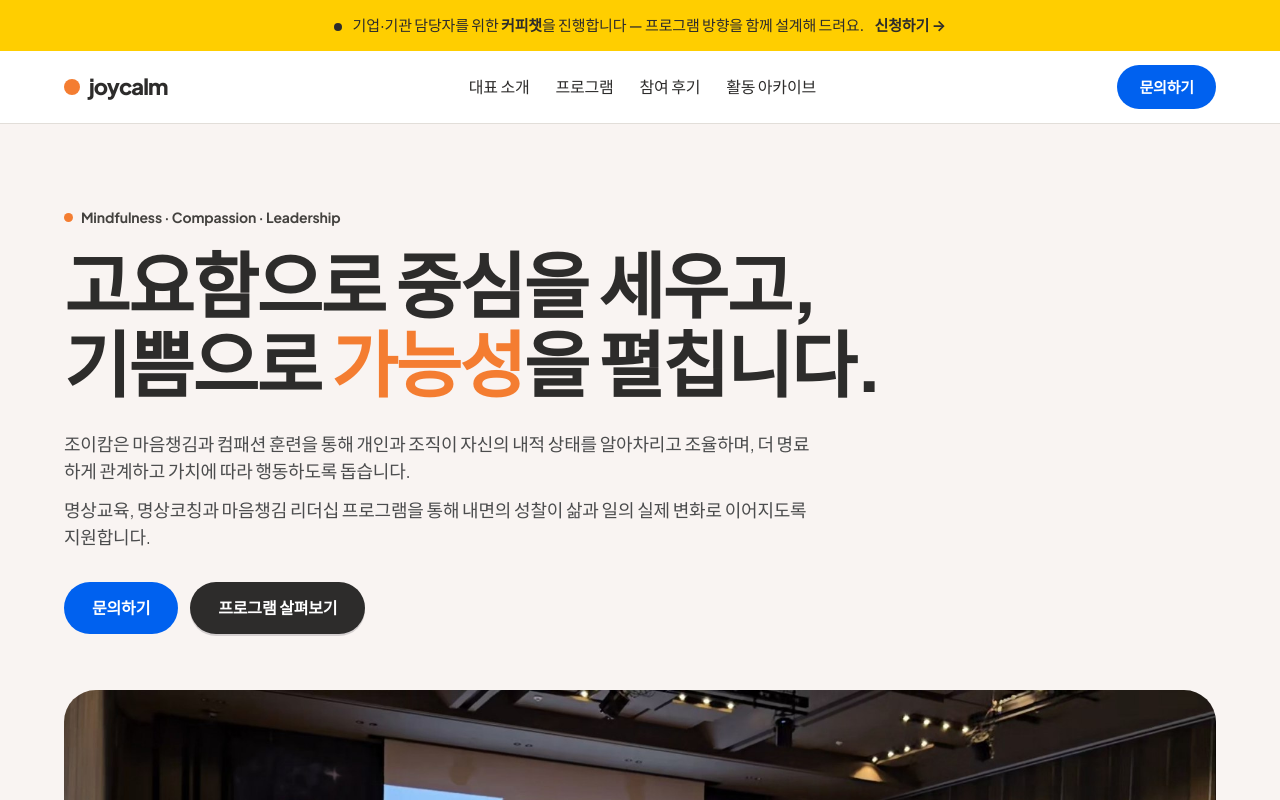
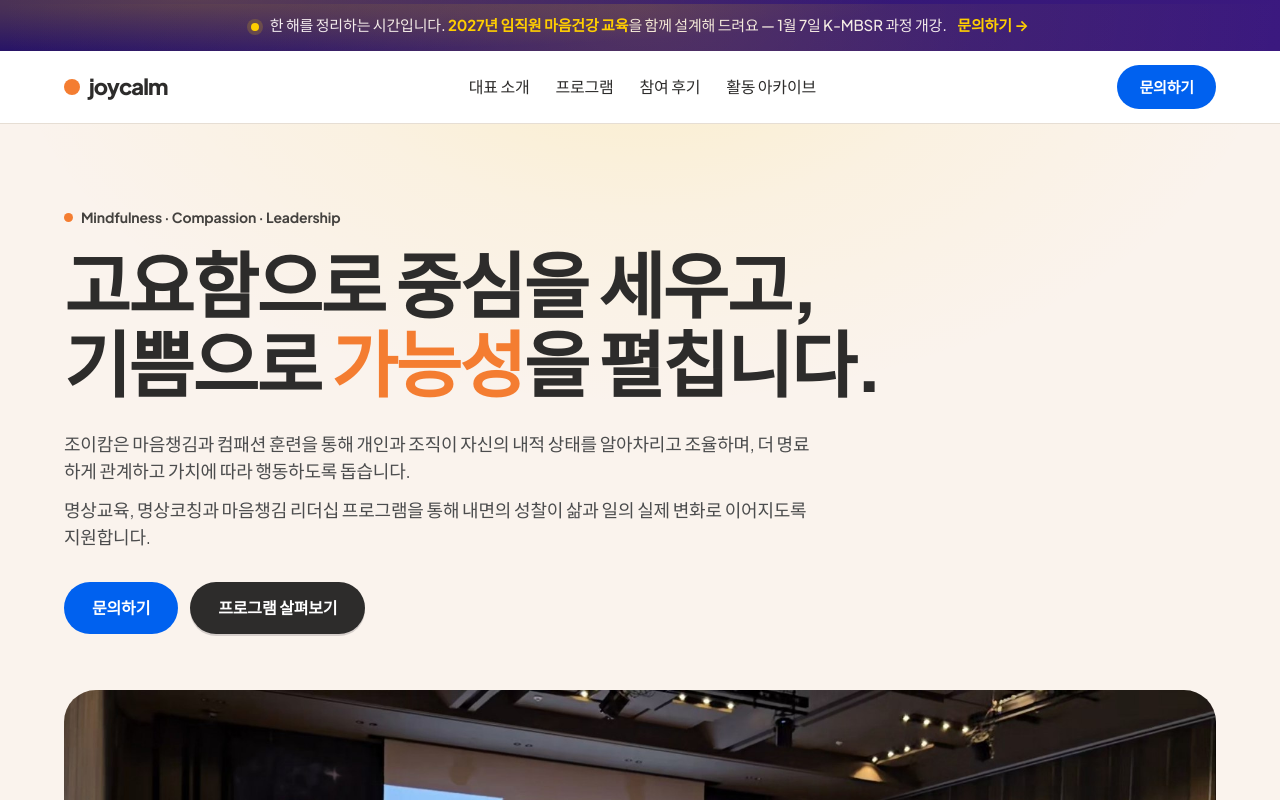
Before and after one commit to saddleppo-hub/joycalm-landing, a plain HTML site: page index.html in a window 1280 px wide. Shown: the top 800 px of the page. Drawn offline with Linux system fonts and the light colour scheme.

Commit message:
연말 시즌 테마 추가 — 겨울 저녁 톤, data-season 으로 토글
흔한 크리스마스 장식 대신 '한 해를 닫는 시간'이라는 맥락으로 접근.
새 색 없이 팔레트의 Deep Indigo / Twilight Violet / Sunbeam Yellow 만 사용.

- 배너: 노란 낮 -> 겨울 저녁 인디고, 문구를 내년 교육 계획 + 1월 7일
  K-MBSR 개강 안내로 교체 (연말이 기업 교육 계획 시기와 겹침)
- 히어로: 상단에 은은한 촛불빛 번짐
- 아카이브: '밤의 갤러리'로 전환, 한 해를 돌아보는 섹션으로 문구 보강
- 페이지 크림 바탕을 미세하게 따뜻하게

모든 규칙을 [data-season="yearend"] 아래 두어, 1월에 body 속성만
지우면 전부 원래대로 돌아옴.

Co-Authored-By: Claude Opus 5 <noreply@anthropic.com>

```diff
--- a/index.html
+++ b/index.html
@@ -133,14 +133,15 @@
 }
 </script>
 </head>
-<body>
+<!-- 연말 시즌 테마. 해가 바뀌면 data-season 속성만 지우면 원래대로 돌아옵니다. -->
+<body data-season="yearend">
 
 <!-- ══════════ 상단 안내 배너 ══════════ -->
 <div class="banner">
   <div class="banner-inner">
     <span class="banner-dot" aria-hidden="true"></span>
-    기업·기관 담당자를 위한 <strong>커피챗</strong>을 진행합니다 — 프로그램 방향을 함께 설계해 드려요.
-    <a href="#contact">신청하기 →</a>
+    한 해를 정리하는 시간입니다. <strong>2027년 임직원 마음건강 교육</strong>을 함께 설계해 드려요 — 1월 7일 K-MBSR 과정 개강.
+    <a href="#contact">문의하기 →</a>
   </div>
 </div>
 
@@ -541,7 +542,7 @@
   <div class="wrap">
     <p class="eyebrow">Archive · 2016 ~ 현재</p>
     <h2 class="heading-lg">활동 스케치 아카이브</h2>
-    <p class="section-lead">강의실과 리트릿, 온라인 스튜디오와 숲길까지 — 현장에서 쌓아온 시간들입니다.</p>
+    <p class="section-lead">강의실과 리트릿, 온라인 스튜디오와 숲길까지 — 현장에서 쌓아온 시간들입니다. 한 해를 닫으며 다시 꺼내 봅니다.</p>
 
     <div class="gallery" id="gallery">
       <button class="gitem gitem-wide" data-src="assets/gallery/g50.jpg"><img src="assets/gallery/g50.jpg" alt="조이캄 활동 기록" loading="lazy"></button>
--- a/styles.css
+++ b/styles.css
@@ -777,3 +777,64 @@ button{ font:inherit; color:inherit; }
   .marquee{ overflow-x:auto; }
   .marquee-set:last-child{ display:none; }
 }
+
+/* ═══════════════════════════════════════════
+   연말 시즌 테마 (겨울 저녁)
+   ───────────────────────────────────────────
+   index.html 의 <body data-season="yearend"> 로 켜집니다.
+   해가 바뀌면 그 속성만 지우면 전부 원래대로 돌아옵니다.
+   새 색은 쓰지 않고 팔레트의 Deep Indigo / Twilight Violet /
+   Sunbeam Yellow 만 조합했습니다.
+   ═══════════════════════════════════════════ */
+
+[data-season="yearend"]{
+  /* 크림 바탕을 아주 미세하게 따뜻한 쪽으로 */
+  --page-cream:#faf3ed;
+  --linen:#e6ded4;
+
+  --winter-night:#281466;       /* Twilight Violet */
+  --winter-dusk:#3b197f;        /* Deep Indigo */
+  --winter-candle:#ffce00;      /* Sunbeam Yellow — 촛불 */
+}
+
+/* ─── 상단 배너: 노란 낮 → 겨울 저녁 ─── */
+[data-season="yearend"] .banner{
+  background:
+    radial-gradient(120% 220% at 15% 0%, rgba(255,206,0,.22) 0%, rgba(255,206,0,0) 46%),
+    linear-gradient(100deg, var(--winter-night) 0%, var(--winter-dusk) 100%);
+  color:#f3eefc;
+}
+[data-season="yearend"] .banner strong{ color:var(--winter-candle); }
+[data-season="yearend"] .banner-dot{
+  background:var(--winter-candle);
+  box-shadow:0 0 0 4px rgba(255,206,0,.18);   /* 작은 촛불 */
+}
+[data-season="yearend"] .banner a{ color:var(--winter-candle); }
+
+/* ─── 히어로: 위쪽에 은은한 촛불빛 번짐 ─── */
+[data-season="yearend"] .hero{ position:relative; }
+[data-season="yearend"] .hero::before{
+  content:"";
+  position:absolute; inset:-120px 0 auto 0; height:560px;
+  background:radial-gradient(70% 100% at 50% 0%, rgba(255,206,0,.16) 0%, rgba(255,206,0,.05) 38%, rgba(255,206,0,0) 72%);
+  pointer-events:none; z-index:0;
+}
+[data-season="yearend"] .hero > .wrap{ position:relative; z-index:1; }
+
+/* ─── 아카이브: 한 해를 돌아보는 '밤의 갤러리' ─── */
+[data-season="yearend"] #archive{
+  background:
+    radial-gradient(90% 120% at 50% -10%, rgba(255,206,0,.10) 0%, rgba(255,206,0,0) 55%),
+    linear-gradient(170deg, var(--winter-night) 0%, var(--winter-dusk) 100%);
+}
+[data-season="yearend"] #archive .eyebrow{ color:#c9b8ef; }
+[data-season="yearend"] #archive .eyebrow-dot{ background:var(--winter-candle); }
+[data-season="yearend"] #archive .heading-lg{ color:#fdfbff; }
+[data-season="yearend"] #archive .section-lead{ color:#cdc0e8; }
+[data-season="yearend"] #archive .gitem img{
+  filter:brightness(.94) saturate(.96);
+  transition:transform .3s ease, filter .3s ease;
+}
+[data-season="yearend"] #archive .gitem:hover img{
+  filter:brightness(1.06) saturate(1.02);
+}
```
